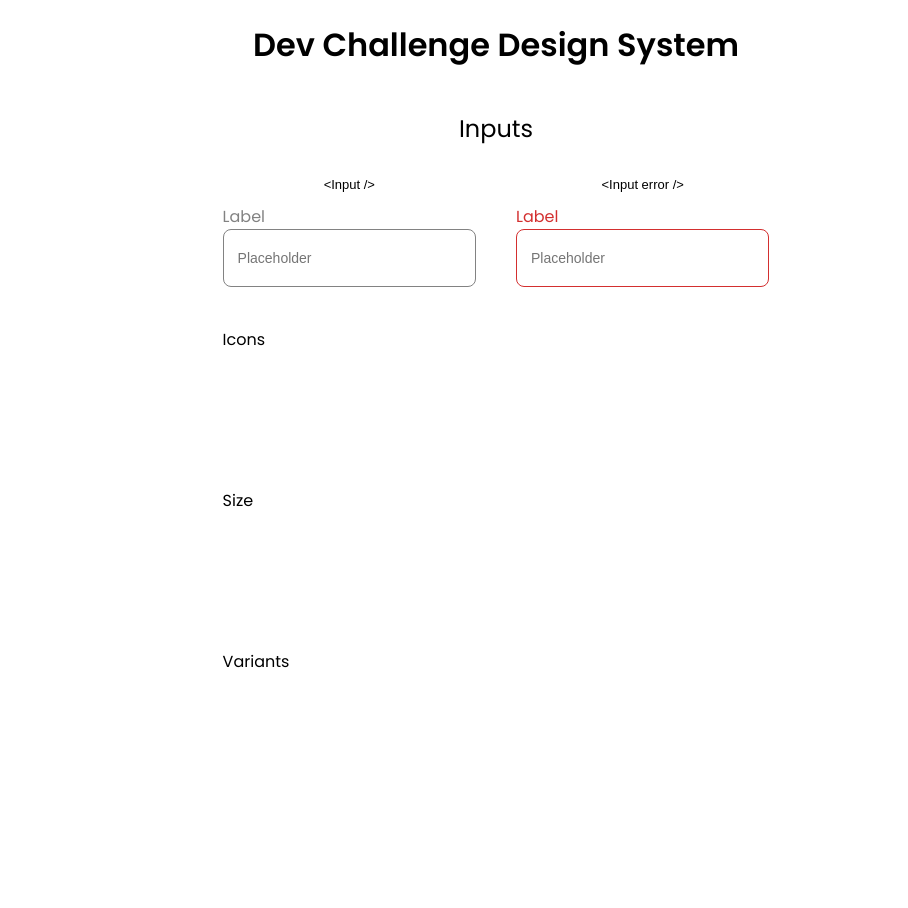
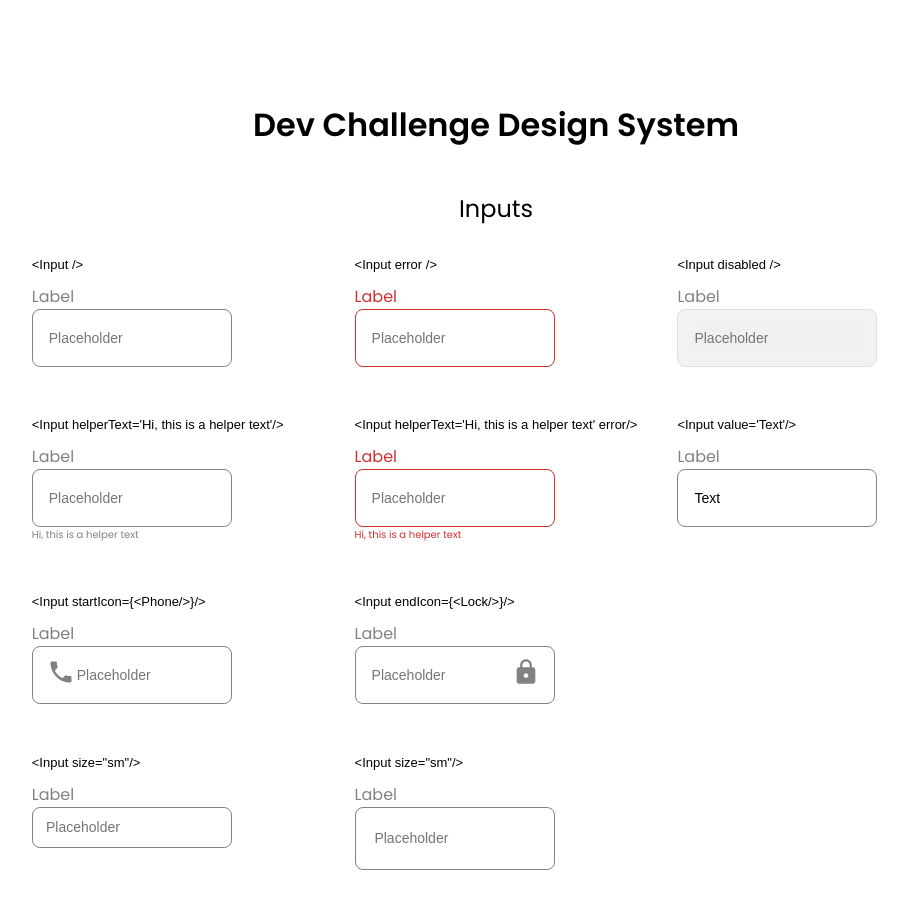
Before and after one commit to abulnes16/input-component, a React (Create React App) app: page / in a window 1280 px wide. Shown: the top 908 px of the page, without its empty margins (144-1052 px from the left). Before the commit the page ends 800 px from the top, so only its background shows below. Built offline with nearby package versions, Linux system fonts and the light colour scheme.

Commit message:
Modificado input para soporte de iconos y tamaños

```diff
--- a/package.json
+++ b/package.json
@@ -8,6 +8,7 @@
     "@testing-library/user-event": "^12.6.0",
     "react": "^17.0.1",
     "react-dom": "^17.0.1",
+    "react-icons": "^4.1.0",
     "react-scripts": "4.0.1",
     "styled-components": "^5.2.1",
     "web-vitals": "^0.2.4"
--- a/src/App.js
+++ b/src/App.js
@@ -3,6 +3,8 @@ import "./App.css";
 import { Container, GridCell, GridContainer } from "./components/Containers";
 import Input from "./components/Input";
 import { InputTitle, Subtitle, Title } from "./components/Titles";
+
+import { MdPhone, MdLock } from "react-icons/md";
 
 function App() {
   return (
@@ -18,9 +20,47 @@ function App() {
           <InputTitle>{"<Input error />"}</InputTitle>
           <Input error />
         </GridCell>
-        <GridCell column="1 / 3">Icons</GridCell>
-        <GridCell column="1 / 3">Size</GridCell>
-        <GridCell column="1 / 3">Variants</GridCell>
+        <GridCell>
+          <InputTitle>{"<Input disabled />"}</InputTitle>
+          <Input disabled />
+        </GridCell>
+
+        <GridCell>
+          <InputTitle>
+            {"<Input helperText='Hi, this is a helper text'/>"}
+          </InputTitle>
+          <Input helperText="Hi, this is a helper text" />
+        </GridCell>
+        <GridCell>
+          <InputTitle>
+            {"<Input helperText='Hi, this is a helper text' error/>"}
+          </InputTitle>
+          <Input helperText="Hi, this is a helper text" error />
+        </GridCell>
+        <GridCell>
+          <InputTitle>{"<Input value='Text'/>"}</InputTitle>
+          <Input value="Text" />
+        </GridCell>
+        <GridCell>
+          <InputTitle>{"<Input startIcon={<Phone/>}/>"}</InputTitle>
+          <Input startIcon={<MdPhone size="2em" />} />
+        </GridCell>
+        <GridCell>
+          <InputTitle>{"<Input endIcon={<Lock/>}/>"}</InputTitle>
+          <Input endIcon={<MdLock size="2em" />} />
+        </GridCell>
+        <GridCell column="1 / 3">
+          <GridContainer columns="repeat(2,1fr)">
+            <GridCell>
+              <InputTitle>{'<Input size="sm"/>'}</InputTitle>
+              <Input size="sm" />
+            </GridCell>
+            <GridCell>
+              <InputTitle>{'<Input size="sm"/>'}</InputTitle>
+              <Input size="lg" />
+            </GridCell>
+          </GridContainer>
+        </GridCell>
       </GridContainer>
     </Container>
   );
--- a/src/components/Containers.js
+++ b/src/components/Containers.js
@@ -9,8 +9,8 @@ export const Container = styled.div`
 
 export const GridContainer = styled.div`
   display: grid;
-  grid-template-rows: ${(props) => props.rows || "repeat(4, 1fr)"};
-  grid-template-columns: ${(props) => props.columns || "repeat(2,1fr)"};
+  grid-template-rows: ${(props) => props.rows || "120px"};
+  grid-template-columns: ${(props) => props.columns || "repeat(3,1fr)"};
   gap: ${(props) => props.gap || "40px"};
 `;
 
--- a/src/components/Input.js
+++ b/src/components/Input.js
@@ -4,7 +4,7 @@ import styled, { css } from "styled-components";
 
 const errorStyles = `
 color: #d32f2f;
-input {
+.input-container {
   border-color: #d32f2f;
 }
 `;
@@ -15,44 +15,102 @@ const errorBlock = css`
     ${errorStyles}
   }
 `;
+
+const disabledStyles = css`
+  .input-container {
+    background-color: #f2f2f2;
+    border-color: #e0e0e0;
+  }
+
+  &:hover {
+    color: #828282;
+    .input-container {
+      border-color: #e0e0e0;
+    }
+  }
+`;
 const InputWrapper = styled.div`
   color: #828282;
   outline: none;
-  input {
+
+  .input-container {
+    display: flex;
+    align-items: center;
     border: 1px solid #828282;
     box-sizing: border-box;
     border-radius: 8px;
-    padding: 2em 1em;
+    padding: ${(props) => {
+      switch (props.size) {
+        case "sm":
+          return "1.4em 0.8em";
+        case "lg":
+          return "2.2em 1.2em";
+        default:
+          return "2em 1em";
+      }
+    }};
     outline: none;
-    width: 100%;
+    width: 200px;
     height: 30px;
     font-size: 14px;
   }
 
+  .helper {
+    font-size: 10px;
+  }
+
+  input {
+    border: none;
+    outline: none;
+    font-size: 14px;
+    height: 30px;
+    width: 100%;
+  }
+
   &:hover {
     color: #333;
-    input {
+    .input-container {
       border-color: #333;
     }
   }
 
   &:focus-within {
     color: #2962ff;
-    input {
+    .input-container {
       border-color: #2962ff;
     }
   }
 
   ${(props) => (props.error ? errorBlock : "")}
+
+  ${(props) => (props.disabled ? disabledStyles : "")}
 `;
 
 const Input = (props) => {
-  const { error } = props;
+  const {
+    error,
+    disabled,
+    size = "",
+    placeholder = "",
+    helperText = "",
+    startIcon = "",
+    endIcon = "",
+    ...inputProps
+  } = props;
 
   return (
-    <InputWrapper error={error}>
+    <InputWrapper error={error} disabled={disabled} size={size}>
       <label>{props.label || "Label"}</label>
-      <input placeholder={props.placeholder || "Placeholder"} />
+      <div className="input-container">
+        {startIcon && <span className="startIcon">{startIcon}</span>}
+        <input
+          {...inputProps}
+          placeholder={placeholder || "Placeholder"}
+          disabled={disabled}
+        />
+        {endIcon && <span className="endIcon">{endIcon}</span>}
+      </div>
+      {helperText && <div className="helper">{helperText}</div>}
     </InputWrapper>
   );
 };
--- a/src/components/Titles.js
+++ b/src/components/Titles.js
@@ -15,5 +15,4 @@ export const InputTitle = styled.p`
   font-weight: 400;
   font-size: 13px;
   line-height: 12px;
-  text-align: center;
 `;
--- a/src/index.css
+++ b/src/index.css
@@ -1,8 +1,9 @@
-@import url('https://fonts.googleapis.com/css2?family=Poppins:wght@300;400;600&display=swap');
+@import url("https://fonts.googleapis.com/css2?family=Poppins:wght@300;400;600&display=swap");
 
 body {
   margin: 0;
-  font-family: 'Poppins', sans-serif;
+  font-family: "Poppins", sans-serif;
   -webkit-font-smoothing: antialiased;
   -moz-osx-font-smoothing: grayscale;
+  padding: 5em;
 }
```
Also changed, not shown: 2 other files (tests, documents, lock files or other folders).
